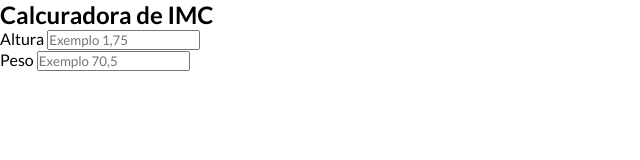
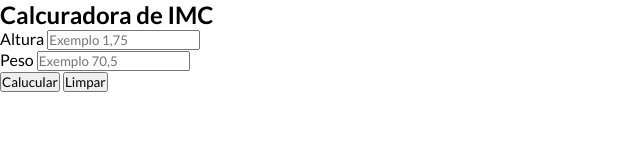
Before and after one commit to ricantony6/calculadora-imc, a plain HTML site: page index.html in a window 1280 px wide. Shown: the whole page, without its empty margins (0-640 px from the left). Drawn offline with Linux system fonts and the light colour scheme.

Commit message:
add  os botões

```diff
--- a/index.html
+++ b/index.html
@@ -25,9 +25,13 @@
                         <input type="text" name="weigth" id="weigth" placeholder="Exemplo 70,5">
                     </div>
                 </div>
+                <div class="action-controls">
+                    <button id="calc-btn">Calucular</button>
+                    <button id="clear-btn">Limpar</button>
+                </div>
             </form>
+        </div>
 
-        </div>
     </div>
 
     <script src="./script.js" defer></script>
```
